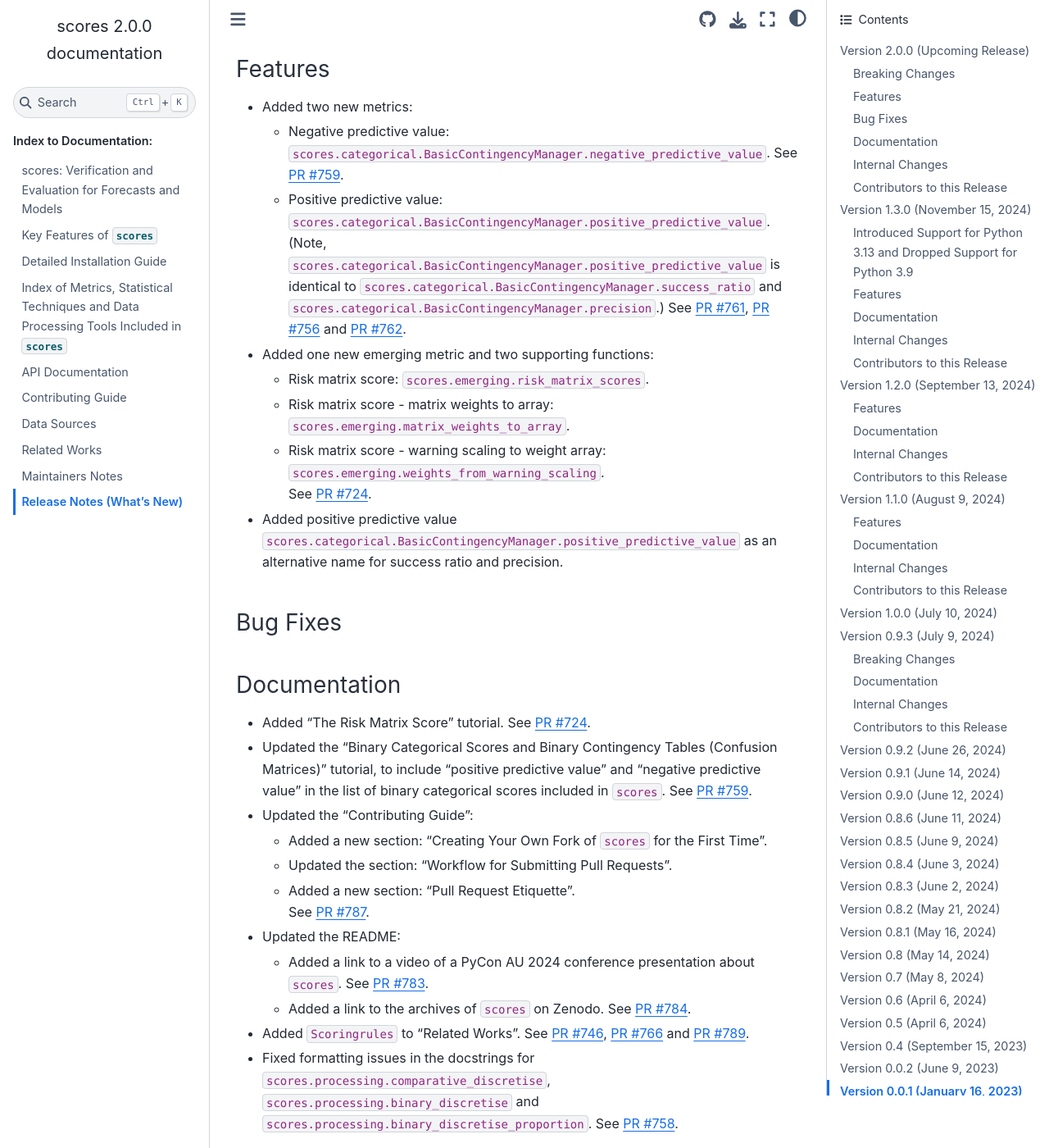
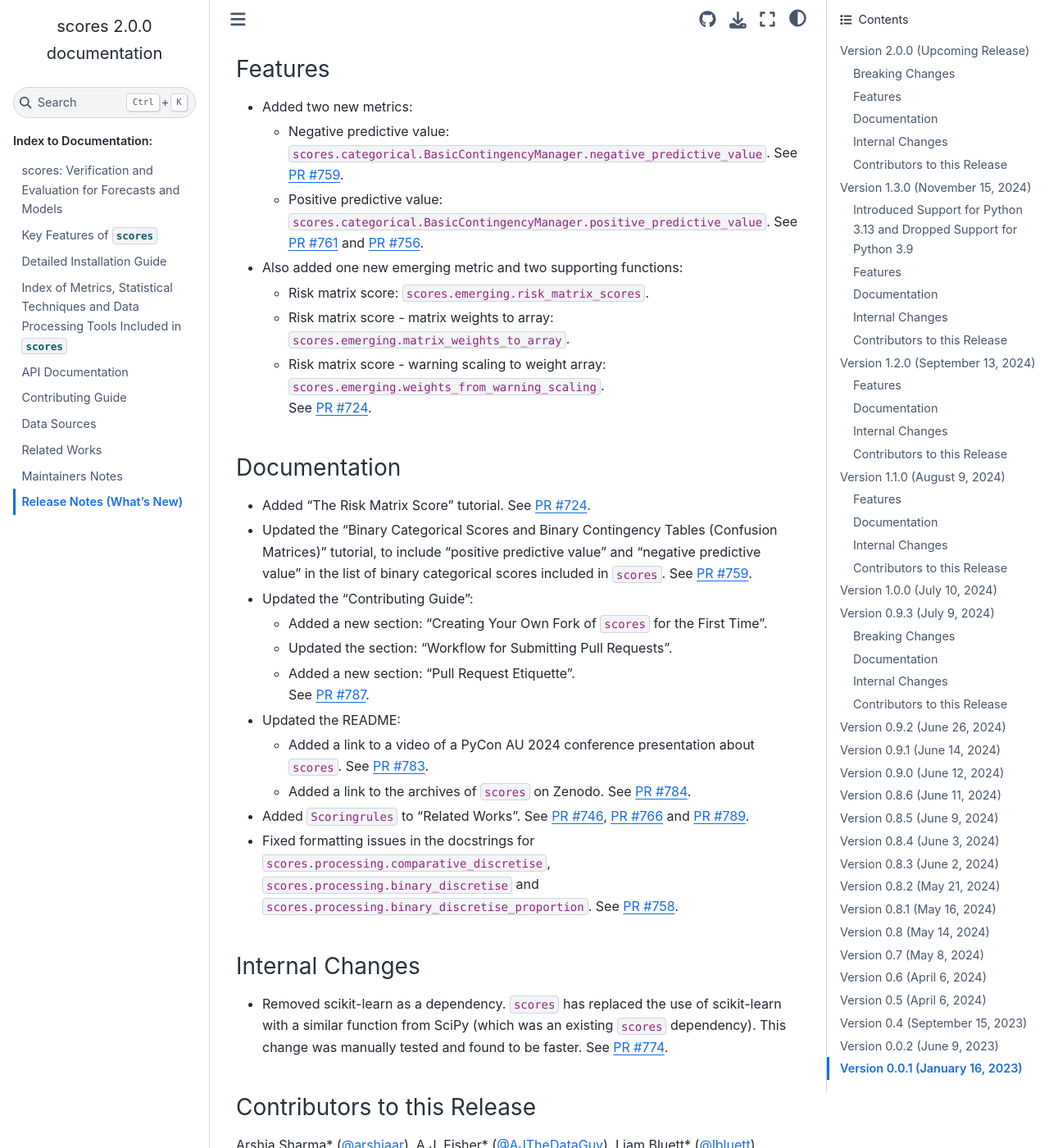
Before and after one commit to nci/scores, a Sphinx documentation site: the page built from docs/release_notes.md, in a window 1280 px wide and 1400 px high, scrolled down 321 px. Shown: the whole window at 82% size. Built offline with Sphinx 7.4.7 and the Sphinx Book theme 1.1.4, drawn with Linux system fonts in a browser that asks for light colours; pages that are not in the unit, such as notebooks, are missing from menus; some of the changed text lies outside the part shown.

Commit message:
Further updates to release notes

```diff
--- a/docs/release_notes.md
+++ b/docs/release_notes.md
@@ -10,15 +10,12 @@ For a list of all changes in this release, see the [full changelog](https://gith
 
 - Added two new metrics:
 	- Negative predictive value: `scores.categorical.BasicContingencyManager.negative_predictive_value`. See [PR #759](https://github.com/nci/scores/pull/759).
-	- Positive predictive value: `scores.categorical.BasicContingencyManager.positive_predictive_value`. (Note, `scores.categorical.BasicContingencyManager.positive_predictive_value` is identical to `scores.categorical.BasicContingencyManager.success_ratio` and `scores.categorical.BasicContingencyManager.precision`.) See [PR #761](https://github.com/nci/scores/pull/761), [PR #756](https://github.com/nci/scores/pull/756) and [PR #762](https://github.com/nci/scores/pull/762).
-- Added one new emerging metric and two supporting functions:
+	- Positive predictive value: `scores.categorical.BasicContingencyManager.positive_predictive_value`. See [PR #761](https://github.com/nci/scores/pull/761) and [PR #756](https://github.com/nci/scores/pull/756).
+- Also added one new emerging metric and two supporting functions:
 	- Risk matrix score: `scores.emerging.risk_matrix_scores`.
 	- Risk matrix score - matrix weights to array: `scores.emerging.matrix_weights_to_array`.
 	- Risk matrix score - warning scaling to weight array: `scores.emerging.weights_from_warning_scaling`.
 	See [PR #724](https://github.com/nci/scores/pull/724).
-- Added positive predictive value `scores.categorical.BasicContingencyManager.positive_predictive_value` as an alternative name for success ratio and precision.
-
-### Bug Fixes
 
 ### Documentation
 
@@ -38,11 +35,11 @@ tutorial, to include "positive predictive value" and "negative predictive value"
 
 ### Internal Changes
 
-- Removed scikit-learn as a dependency. `scores` has replaced the one use of scikit-learn with a similar function from SciPy (which was an existing `scores` dependency). See [PR #774](https://github.com/nci/scores/pull/774).
+- Removed scikit-learn as a dependency. `scores` has replaced the use of scikit-learn with a similar function from SciPy (which was an existing `scores` dependency). This change was manually tested and found to be faster. See [PR #774](https://github.com/nci/scores/pull/774).
 
 ### Contributors to this Release
 
-Arshia Sharma* ([@arshiaar](https://github.com/arshiaar)), A.J. Fisher* ([@AJTheDataGuy](https://github.com/AJTheDataGuy)), Liam Bluett* ([@lbluett](https://github.com/lbluett)), Robert J. Taggart ([@rob-taggart](https://github.com/rob-taggart)), Tennessee Leeuwenburg ([@tennlee](https://github.com/tennlee)), Stephanie Chong ([@Steph-Chong](https://github.com/Steph-Chong)) and
+Arshia Sharma* ([@arshiaar](https://github.com/arshiaar)), A.J. Fisher* ([@AJTheDataGuy](https://github.com/AJTheDataGuy)), Liam Bluett* ([@lbluett](https://github.com/lbluett)), Jinghan Fu* ([@JinghanFu](https://github.com/JinghanFu)), Sam Bishop* ([@techdragon](https://github.com/techdragon)), Robert J. Taggart ([@rob-taggart](https://github.com/rob-taggart)), Tennessee Leeuwenburg ([@tennlee](https://github.com/tennlee)), Stephanie Chong ([@Steph-Chong](https://github.com/Steph-Chong)) and
 Nicholas Loveday ([@nicholasloveday](https://github.com/nicholasloveday)).
 
 \* indicates that this release contains their first contribution to `scores`.
```
